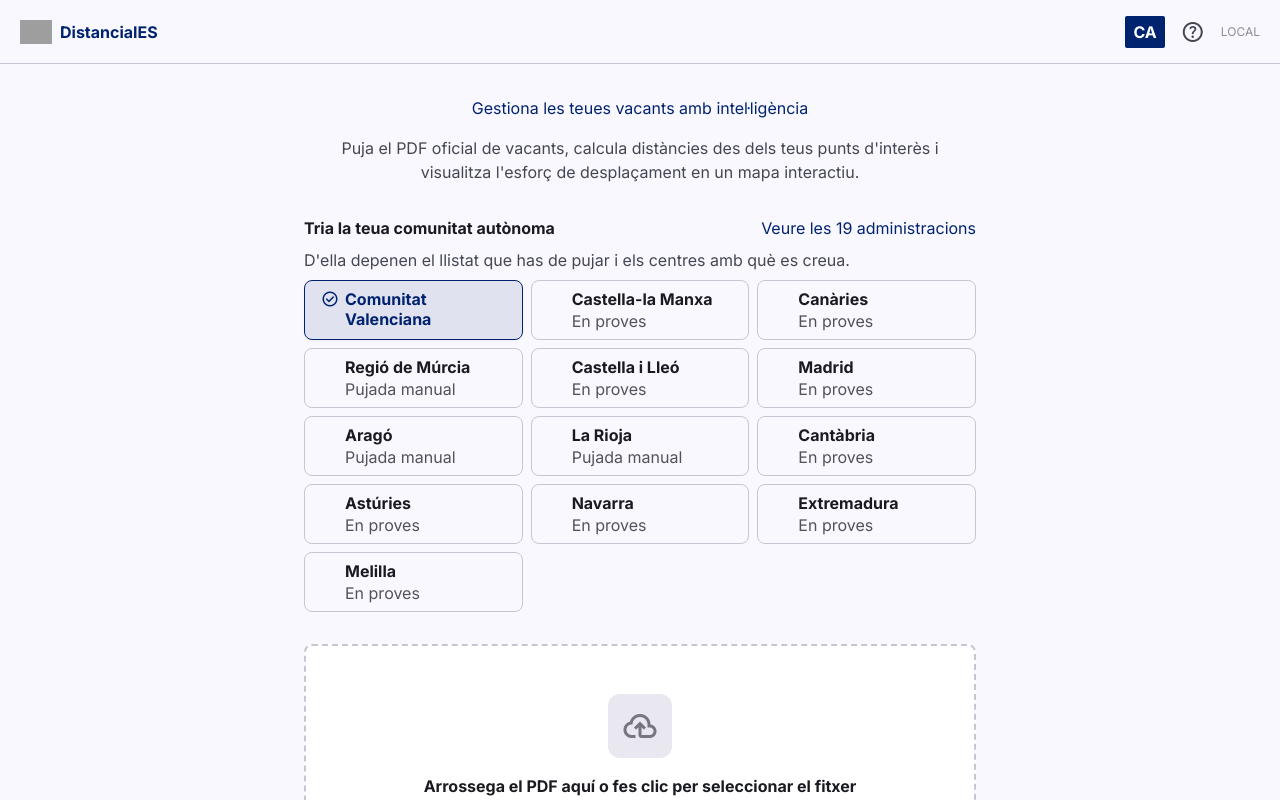
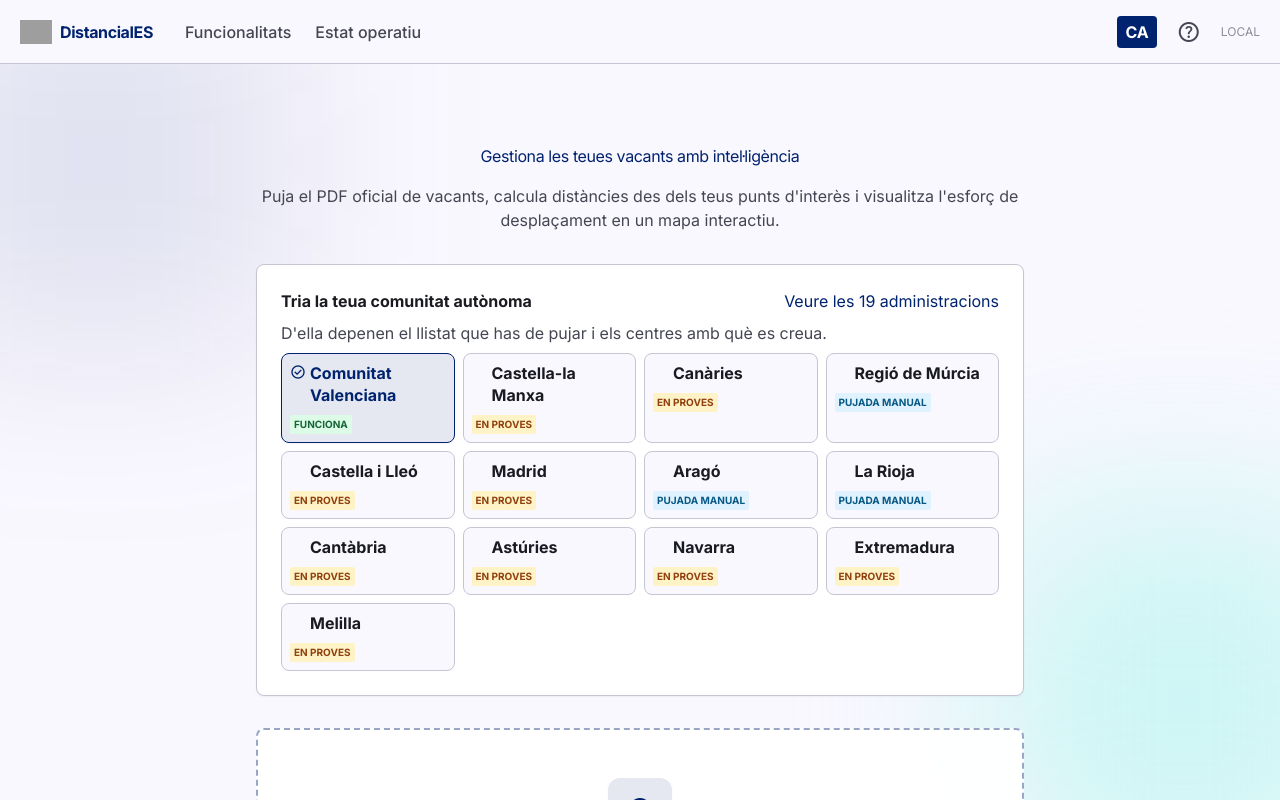
Before and after one commit to ElMaxter99/ies-effort-calculator, an Angular app: page / in a window 1280 px wide. Built offline with nearby package versions, Linux system fonts and the light colour scheme; grey boxes are pictures that could not be loaded.

Commit message:
imnprove home view

```diff
--- a/src/app/app.html
+++ b/src/app/app.html
@@ -1,11 +1,18 @@
 <div class="h-screen flex flex-col overflow-hidden bg-background text-on-background font-body-md">
-  <header class="bg-surface border-b border-outline-variant h-16 flex items-center shrink-0 z-50">
+  <header class="bg-surface border-b border-outline-variant h-16 flex items-center shrink-0 z-50 transition-shadow duration-200"
+          [class.shadow-md]="headerShadow()">
     <div class="flex justify-between items-center w-full px-gutter max-w-container-max mx-auto h-full">
       <div class="flex items-center gap-xl">
         <div class="flex items-center gap-sm">
           <img alt="Logo" class="w-8 h-8 object-contain" src="https://lh3.googleusercontent.com/aida/AP1WRLtk-DMa9gkw4ld-VbY9M2ybh-4pWCPzRHVf67dUZ9GGoPyMtjtlIYcoLBHJWuruaXioA7OxOlIkxkNJEyjxYX2Lhm9Rjq95_0fNu-QPhIrfgflV-QeZ8VFMxwsbg3-EqEiWcmzkcf96nfMImPGFdxksr4cnXVJFa_CnqEHE9tNxhxK1nKnDZMdcgyuN_oVlTwY1iTA8mJD1MMZfXPJGMdCbP9ZxUkaMz5t7zDWXc8VjI4GgHkD7GFo3qQ" />
-          <span class="text-headline-md font-headline-md font-bold text-primary">{{ t().appTitle }}</span>
-        </div>
+          <span class="text-headline-md font-headline-md font-bold text-primary tracking-tight">{{ t().appTitle }}</span>
+        </div>
+        @if (step() === 'landing') {
+        <nav class="hidden md:flex items-center gap-lg">
+          <a href="#funcionalitats" class="text-label-md font-medium text-on-surface-variant hover:text-primary transition-colors">{{ t().features }}</a>
+          <a href="#coverage" class="text-label-md font-medium text-on-surface-variant hover:text-primary transition-colors">{{ t().navStatus }}</a>
+        </nav>
+        }
       </div>
       <div class="flex items-center gap-md">
         @if (step() === 'main') {
@@ -14,8 +21,8 @@
           <span class="material-symbols-outlined text-[20px]">refresh</span>
         </button>
         }
-        <button class="bg-primary text-on-primary px-sm py-1 rounded font-label-md text-label-md font-bold" (click)="i18n.toggleLang()">{{ t().langToggle }}</button>
-        <span class="material-symbols-outlined text-on-surface-variant cursor-pointer" [title]="t().help" (click)="showSource()">help</span>
+        <button class="bg-primary text-on-primary px-sm py-1 rounded-lg font-label-md text-label-md font-bold hover:bg-primary-container transition-colors cursor-pointer" (click)="i18n.toggleLang()">{{ t().langToggle }}</button>
+        <button class="flex items-center material-symbols-outlined text-on-surface-variant hover:text-primary transition-colors cursor-pointer p-1" [title]="t().help" (click)="showSource()">help</button>
         <span class="text-xs font-label-md text-on-surface-variant/60 select-none">{{ appVersionLabel() }}</span>
       </div>
     </div>
@@ -24,39 +31,46 @@
   @if (step() === 'landing') {
   <div class="flex-1 overflow-y-auto" (scroll)="onLandingScroll($event)">
     <!-- Hero / Upload Section -->
-    <section class="bg-surface py-xl border-b border-outline-variant">
-      <div class="max-w-container-max mx-auto px-gutter flex flex-col items-center justify-center min-h-[60vh] text-center">
-        <div class="max-w-2xl w-full space-y-xl">
+    <section class="relative bg-surface border-b border-outline-variant overflow-hidden">
+      <div class="absolute inset-0 pointer-events-none overflow-hidden" aria-hidden="true">
+        <div class="absolute -top-24 -left-24 w-96 h-96 bg-primary/10 blur-[100px] rounded-full"></div>
+        <div class="absolute top-1/3 -right-24 w-96 h-96 bg-secondary-container/40 blur-[100px] rounded-full"></div>
+      </div>
+      <div class="relative z-10 max-w-container-max mx-auto px-gutter py-xl md:py-[80px] flex flex-col items-center justify-center text-center">
+        <div class="max-w-3xl w-full space-y-xl">
           <div class="space-y-md">
-            <h1 class="text-display-lg font-display-lg text-primary max-lg:text-headline-lg">{{ t().heroTitle }}</h1>
+            <h1 class="text-display-lg font-display-lg text-primary tracking-tight max-lg:text-headline-lg">{{ t().heroTitle }}</h1>
             <p class="text-body-lg font-body-lg text-on-surface-variant max-lg:text-body-md">{{ t().heroDescription }}</p>
           </div>
-          <div class="space-y-sm text-left">
-            <div class="flex items-baseline justify-between gap-sm flex-wrap">
-              <h2 id="region-selector-label" class="text-body-sm font-bold text-on-surface">{{ t().regionSelectorLabel }}</h2>
-              <a href="#coverage" class="text-label-md font-label-md text-primary hover:opacity-80 transition-opacity">
+
+          <div class="space-y-sm text-left bg-surface-container-lowest p-md lg:p-lg rounded-xl border border-outline-variant shadow-sm">
+            <div class="flex justify-between items-end gap-sm flex-wrap mb-sm">
+              <h2 id="region-selector-label" class="text-body-md font-bold text-on-surface">{{ t().regionSelectorLabel }}</h2>
+              <a href="#coverage" class="text-label-md font-label-md text-primary hover:underline transition-opacity">
                 {{ t().regionCoverageLink(coverageTotal) }}
               </a>
             </div>
-            <p class="text-label-md font-label-md text-on-surface-variant">{{ t().regionSelectorHint }}</p>
+            <p class="text-label-md font-label-md text-on-surface-variant mb-md">{{ t().regionSelectorHint }}</p>
             <div role="radiogroup" aria-labelledby="region-selector-label"
-                 class="grid grid-cols-2 md:grid-cols-3 gap-sm">
+                 class="grid grid-cols-2 md:grid-cols-4 gap-sm">
               @for (r of region.all; track r.id) {
-                <label class="block cursor-pointer">
+                <label class="block cursor-pointer h-full">
                   <input type="radio" name="region" class="sr-only peer" [value]="r.id"
                          [checked]="activeRegionId() === r.id" (change)="selectRegion(r.id)" />
-                  <span class="flex items-start gap-1.5 h-full text-left rounded-xl border border-outline-variant bg-surface px-md py-sm min-h-[3.5rem] transition-colors
-                               peer-hover:border-primary peer-hover:bg-primary/5
+                  <span class="flex flex-col h-full text-left rounded-xl border border-outline-variant bg-surface px-sm py-sm min-h-[3.75rem] transition-all
+                               peer-hover:border-primary/50 peer-hover:bg-surface-container-low
                                peer-checked:border-primary peer-checked:bg-primary/10 peer-checked:text-primary peer-checked:shadow-sm
                                peer-focus-visible:outline peer-focus-visible:outline-2 peer-focus-visible:outline-offset-2 peer-focus-visible:outline-primary">
-                    <span class="material-symbols-outlined text-[18px] leading-5 shrink-0 transition-opacity"
+                    <span class="flex items-start gap-1 leading-tight">
+                      <span class="material-symbols-outlined text-[16px] leading-5 shrink-0 transition-opacity"
                             [class.opacity-0]="activeRegionId() !== r.id" aria-hidden="true">check_circle</span>
-                    <span class="min-w-0">
-                      <span class="block text-body-sm font-bold leading-tight">{{ r.name[i18n.lang()] }}</span>
-                      @if (regionStatusLabel(r.status); as status) {
-                        <span class="block text-label-md font-label-md opacity-75 leading-tight mt-0.5">{{ status }}</span>
-                      }
+                      <span class="text-body-sm font-bold leading-snug">{{ r.name[i18n.lang()] }}</span>
                     </span>
+                    @if (coverageLabel(r.status); as status) {
+                      <span class="mt-xs">
+                        <span class="inline-block px-1 py-0.5 rounded text-[10px] uppercase font-bold whitespace-nowrap {{ coverageBadgeClasses(r.status) }}">{{ status }}</span>
+                      </span>
+                    }
                   </span>
                 </label>
               }
@@ -64,7 +78,7 @@
           </div>
 
           <div class="space-y-lg">
-            <div class="relative group cursor-pointer border-2 border-dashed border-outline-variant bg-white rounded-xl transition-all hover:border-primary hover:shadow-lg flex flex-col items-center justify-center gap-md p-12 max-lg:p-6"
+            <div class="relative group cursor-pointer border-2 border-dashed border-primary/40 bg-surface-container-lowest/95 backdrop-blur-sm rounded-xl transition-all hover:border-primary hover:bg-white hover:shadow-lg flex flex-col items-center justify-center gap-md p-12 max-lg:p-6"
                  id="drop-zone"
                  (dragover)="onDragOver($event)"
                  (dragleave)="onDragLeave($event)"
@@ -73,25 +87,24 @@
                  [class.bg-primary/5]="dragging()"
                  (click)="landingPdfInput.click()">
               <input [attr.accept]="acceptsSheet() ? '.pdf,.xlsx' : '.pdf'" class="hidden" #landingPdfInput id="file-input" type="file" (change)="onFileSelected($event)" />
-              <div class="w-16 h-16 max-lg:w-12 max-lg:h-12 rounded-full bg-surface-container-high flex items-center justify-center text-outline group-hover:text-primary group-hover:bg-primary/10 transition-colors">
+              <div class="w-16 h-16 max-lg:w-12 max-lg:h-12 rounded-full bg-primary/10 flex items-center justify-center text-primary group-hover:bg-primary group-hover:text-on-primary transition-colors shadow-sm">
                 <span class="material-symbols-outlined text-4xl max-lg:text-3xl">cloud_upload</span>
               </div>
               <div class="space-y-xs">
-                <p class="text-body-lg font-bold text-on-surface">{{ t().dropPrompt }}</p>
+                <p class="text-body-md font-bold text-on-surface group-hover:text-primary transition-colors">{{ t().dropPrompt }}</p>
                 <p class="font-label-md text-label-md text-on-surface-variant">{{ acceptsSheet() ? t().dropHintSheet : t().dropHint }}</p>
               </div>
             </div>
 
             <div class="flex flex-col items-center gap-sm mt-md text-center">
-              <div class="bg-surface-container-low border border-outline-variant text-on-surface-variant text-body-sm px-lg py-md rounded-lg max-w-lg">
+              <div class="bg-surface-container-lowest border border-outline-variant p-md rounded-xl text-center max-w-lg w-full shadow-sm">
+                <p class="text-label-md font-label-md text-on-surface-variant mb-sm">
                   {{ t().regionDisclaimer(activeRegion().name[i18n.lang()]) }}
                   @if (activeRegion().status === 'manual-only') {
                     <span class="block mt-xs">{{ t().regionManualOnlyNotice }}</span>
                   }
-              </div>
-              <p class="text-body-sm text-on-surface-variant max-w-lg">
-                {{ t().pdfFormatHint(activeAuthority()) }}
                 </p>
+                <p class="text-body-sm text-on-surface-variant mb-md">{{ t().pdfFormatHint(activeAuthority()) }}</p>
               @if (hasOfficialDownload()) {
                 <div class="flex gap-sm flex-wrap justify-center">
                   <button (click)="loadOfficialPdfs('secundaria')" [disabled]="officialPdfsLoading() === 'secundaria'"
@@ -118,6 +131,7 @@
                   {{ t().openPortal(activeAuthority()) }}
                 </a>
               }
+              </div>
 
               @let secundariaLinks = officialPdfs().secundaria;
               @if (secundariaLinks) {
@@ -193,55 +207,61 @@
     <section class="py-xl bg-white" id="com-funciona">
       <div class="max-w-container-max mx-auto px-gutter">
         <div class="text-center mb-xl">
-          <h2 class="text-headline-lg font-headline-lg font-bold text-primary">{{ t().howItWorksTitle }}</h2>
+          <h2 class="text-headline-md font-headline-md font-bold text-primary">{{ t().howItWorksTitle }}</h2>
           <p class="text-body-md text-body-md text-on-surface-variant mt-sm">{{ t().howItWorksDesc }}</p>
         </div>
-        <div class="grid grid-cols-1 md:grid-cols-3 gap-xl">
-          <div class="flex flex-col items-center text-center space-y-md p-lg">
-            <span class="material-symbols-outlined text-4xl text-primary">upload_file</span>
-            <h3 class="text-headline-md font-headline-md font-semibold">{{ t().step1Title }}</h3>
-            <p class="text-body-md text-body-md text-on-surface-variant">{{ t().step1Desc }}</p>
-          </div>
-          <div class="flex flex-col items-center text-center space-y-md p-lg">
-            <span class="material-symbols-outlined text-4xl text-primary">settings_account_box</span>
-            <h3 class="text-headline-md font-headline-md font-semibold">{{ t().step2Title }}</h3>
-            <p class="text-body-md text-body-md text-on-surface-variant">{{ t().step2Desc }}</p>
-          </div>
-          <div class="flex flex-col items-center text-center space-y-md p-lg">
-            <span class="material-symbols-outlined text-4xl text-primary">map</span>
-            <h3 class="text-headline-md font-headline-md font-semibold">{{ t().step3Title }}</h3>
-            <p class="text-body-md text-body-md text-on-surface-variant">{{ t().step3Desc }}</p>
+        <div class="grid grid-cols-1 md:grid-cols-3 gap-xl max-w-4xl mx-auto">
+          <div class="flex flex-col items-center text-center space-y-sm p-md">
+            <div class="w-16 h-16 rounded-full bg-primary/10 flex items-center justify-center mb-sm">
+              <span class="material-symbols-outlined text-3xl text-primary">upload_file</span>
+            </div>
+            <h3 class="text-body-md font-bold">{{ t().step1Title }}</h3>
+            <p class="text-label-md font-label-md text-on-surface-variant max-w-xs">{{ t().step1Desc }}</p>
+          </div>
+          <div class="flex flex-col items-center text-center space-y-sm p-md">
+            <div class="w-16 h-16 rounded-full bg-primary/10 flex items-center justify-center mb-sm">
+              <span class="material-symbols-outlined text-3xl text-primary">settings_account_box</span>
+            </div>
+            <h3 class="text-body-md font-bold">{{ t().step2Title }}</h3>
+            <p class="text-label-md font-label-md text-on-surface-variant max-w-xs">{{ t().step2Desc }}</p>
+          </div>
+          <div class="flex flex-col items-center text-center space-y-sm p-md">
+            <div class="w-16 h-16 rounded-full bg-primary/10 flex items-center justify-center mb-sm">
+              <span class="material-symbols-outlined text-3xl text-primary">map</span>
+            </div>
+            <h3 class="text-body-md font-bold">{{ t().step3Title }}</h3>
+            <p class="text-label-md font-label-md text-on-surface-variant max-w-xs">{{ t().step3Desc }}</p>
           </div>
         </div>
       </div>
     </section>
 
     <!-- Features Section -->
-    <section class="py-xl bg-surface-container-low" id="funcionalitats">
+    <section class="py-xl bg-surface-container-low scroll-mt-16" id="funcionalitats">
       <div class="max-w-container-max mx-auto px-gutter">
         <div class="text-center mb-xl">
-          <h2 class="text-headline-lg font-headline-lg font-bold text-primary">{{ t().featuresTitle }}</h2>
+          <h2 class="text-headline-md font-headline-md font-bold text-primary">{{ t().featuresTitle }}</h2>
         </div>
         <div class="grid grid-cols-1 sm:grid-cols-2 lg:grid-cols-4 gap-lg">
-          <div class="bg-white p-lg rounded-xl shadow-sm border border-outline-variant hover:shadow-md transition-shadow">
-            <span class="material-symbols-outlined text-primary mb-md">auto_awesome</span>
-            <h4 class="text-body-lg font-body-lg font-bold mb-xs">{{ t().feature1Title }}</h4>
-            <p class="font-label-md text-label-md text-on-surface-variant">{{ t().feature1Desc }}</p>
-          </div>
-          <div class="bg-white p-lg rounded-xl shadow-sm border border-outline-variant hover:shadow-md transition-shadow">
-            <span class="material-symbols-outlined text-primary mb-md">route</span>
-            <h4 class="text-body-lg font-body-lg font-bold mb-xs">{{ t().feature2Title }}</h4>
-            <p class="font-label-md text-label-md text-on-surface-variant">{{ t().feature2Desc }}</p>
-          </div>
-          <div class="bg-white p-lg rounded-xl shadow-sm border border-outline-variant hover:shadow-md transition-shadow">
-            <span class="material-symbols-outlined text-primary mb-md">speed</span>
-            <h4 class="text-body-lg font-body-lg font-bold mb-xs">{{ t().feature3Title }}</h4>
-            <p class="font-label-md text-label-md text-on-surface-variant">{{ t().feature3Desc }}</p>
-          </div>
-          <div class="bg-white p-lg rounded-xl shadow-sm border border-outline-variant hover:shadow-md transition-shadow">
-            <span class="material-symbols-outlined text-primary mb-md">download</span>
-            <h4 class="text-body-lg font-body-lg font-bold mb-xs">{{ t().feature4Title }}</h4>
-            <p class="font-label-md text-label-md text-on-surface-variant">{{ t().feature4Desc }}</p>
+          <div class="bg-surface-container-lowest p-lg rounded-xl shadow-sm border border-outline-variant hover:border-primary/50 hover:shadow-md transition-all">
+            <span class="material-symbols-outlined text-primary mb-md block">auto_awesome</span>
+            <h4 class="text-body-md font-bold mb-xs">{{ t().feature1Title }}</h4>
+            <p class="font-label-md text-label-md text-on-surface-variant leading-relaxed">{{ t().feature1Desc }}</p>
+          </div>
+          <div class="bg-surface-container-lowest p-lg rounded-xl shadow-sm border border-outline-variant hover:border-primary/50 hover:shadow-md transition-all">
+            <span class="material-symbols-outlined text-primary mb-md block">route</span>
+            <h4 class="text-body-md font-bold mb-xs">{{ t().feature2Title }}</h4>
+            <p class="font-label-md text-label-md text-on-surface-variant leading-relaxed">{{ t().feature2Desc }}</p>
+          </div>
+          <div class="bg-surface-container-lowest p-lg rounded-xl shadow-sm border border-outline-variant hover:border-primary/50 hover:shadow-md transition-all">
+            <span class="material-symbols-outlined text-primary mb-md block">speed</span>
+            <h4 class="text-body-md font-bold mb-xs">{{ t().feature3Title }}</h4>
+            <p class="font-label-md text-label-md text-on-surface-variant leading-relaxed">{{ t().feature3Desc }}</p>
+          </div>
+          <div class="bg-surface-container-lowest p-lg rounded-xl shadow-sm border border-outline-variant hover:border-primary/50 hover:shadow-md transition-all">
+            <span class="material-symbols-outlined text-primary mb-md block">download</span>
+            <h4 class="text-body-md font-bold mb-xs">{{ t().feature4Title }}</h4>
+            <p class="font-label-md text-label-md text-on-surface-variant leading-relaxed">{{ t().feature4Desc }}</p>
           </div>
         </div>
       </div>
@@ -249,37 +269,37 @@
 
     <!-- Cobertura por comunidad autónoma -->
     <section id="coverage" class="bg-surface py-xl border-t border-outline-variant scroll-mt-16">
-      <div class="max-w-container-max mx-auto px-gutter">
-        <div class="text-center space-y-sm mb-lg">
-          <h2 class="text-headline-lg font-headline-lg font-bold text-primary">{{ t().coverageTitle }}</h2>
-          <p class="text-body-md text-on-surface-variant max-w-3xl mx-auto">{{ t().coverageIntro }}</p>
-          <p class="font-label-md text-label-md font-bold text-on-surface-variant">
+      <div class="max-w-5xl mx-auto px-gutter">
+        <div class="text-center space-y-sm mb-xl max-w-3xl mx-auto">
+          <h2 class="text-headline-md font-headline-md font-bold text-primary">{{ t().coverageTitle }}</h2>
+          <p class="text-body-md text-on-surface-variant">{{ t().coverageIntro }}</p>
+          <p class="text-body-md font-bold text-on-surface pt-sm">
             {{ t().coverageSummary(coverageWorking, coverageTotal) }}
           </p>
         </div>
 
-        <div class="overflow-x-auto border border-outline-variant rounded-xl bg-surface-container-lowest">
+        <div class="overflow-x-auto border border-outline-variant rounded-xl bg-surface-container-lowest shadow-sm">
           <table class="w-full border-collapse text-body-sm min-w-[36rem]">
             <thead>
-              <tr class="bg-surface-container-low text-on-surface-variant text-left">
-                <th scope="col" class="px-lg py-md font-bold">{{ t().coverageColRegion }}</th>
-                <th scope="col" class="px-lg py-md font-bold whitespace-nowrap">{{ t().coverageColStatus }}</th>
-                <th scope="col" class="px-lg py-md font-bold">{{ t().coverageColNote }}</th>
+              <tr class="bg-surface-container-low border-b border-outline-variant text-on-surface-variant text-left">
+                <th scope="col" class="px-lg py-md font-bold uppercase tracking-wider">{{ t().coverageColRegion }}</th>
+                <th scope="col" class="px-lg py-md font-bold uppercase tracking-wider whitespace-nowrap">{{ t().coverageColStatus }}</th>
+                <th scope="col" class="px-lg py-md font-bold uppercase tracking-wider">{{ t().coverageColNote }}</th>
               </tr>
             </thead>
             <tbody>
               @for (entry of coverage; track entry.name.es) {
-                <tr class="border-t border-outline-variant/60">
+                <tr class="border-t border-outline-variant/60 hover:bg-surface-variant/30 transition-colors">
                   <th scope="row" class="px-lg py-md font-bold text-on-surface text-left whitespace-nowrap">
                     {{ entry.name[i18n.lang()] }}
                   </th>
                   <td class="px-lg py-md align-top">
-                    <span class="inline-block px-sm py-0.5 rounded font-label-md text-label-md font-bold whitespace-nowrap"
+                    <span class="inline-block px-sm py-0.5 rounded font-label-md text-[11px] font-bold uppercase whitespace-nowrap"
                           [class]="coverageBadgeClasses(entry.status)">
                       {{ coverageLabel(entry.status) }}
                     </span>
                   </td>
-                  <td class="px-lg py-md text-on-surface-variant align-top">{{ entry.note[i18n.lang()] }}</td>
+                  <td class="px-lg py-md text-label-md text-on-surface-variant leading-relaxed align-top">{{ entry.note[i18n.lang()] }}</td>
                 </tr>
               }
             </tbody>
--- a/src/app/services/i18n.service.ts
+++ b/src/app/services/i18n.service.ts
@@ -19,6 +19,7 @@ export interface I18nTranslations {
   ctaStart: string;
   howItWorks: string;
   features: string;
+  navStatus: string;
   howItWorksTitle: string;
   howItWorksDesc: string;
   step1Title: string;
@@ -260,6 +261,7 @@ const CA: I18nTranslations = {
   ctaStart: 'Començar ara',
   howItWorks: 'Com funciona',
   features: 'Funcionalitats',
+  navStatus: 'Estat operatiu',
   howItWorksTitle: 'Com funciona',
   howItWorksDesc: 'Tres passos senzills per optimitzar la teua tria',
   step1Title: 'Puja el PDF',
@@ -499,6 +501,7 @@ const ES: I18nTranslations = {
   ctaStart: 'Empezar ahora',
   howItWorks: 'Cómo funciona',
   features: 'Funcionalidades',
+  navStatus: 'Estado operativo',
   howItWorksTitle: 'Cómo funciona',
   howItWorksDesc: 'Tres pasos sencillos para optimizar tu elección',
   step1Title: 'Sube el PDF',
--- a/src/styles.css
+++ b/src/styles.css
@@ -2,6 +2,10 @@ body {
   margin: 0;
   padding: 0;
   min-height: 100vh;
+}
+
+html {
+  scroll-behavior: smooth;
 }
 
 .material-symbols-outlined {
```
Also changed, not shown: src/app/app.ts (+1 -18 lines). Lines whose indentation alone changed are shown as unchanged.
